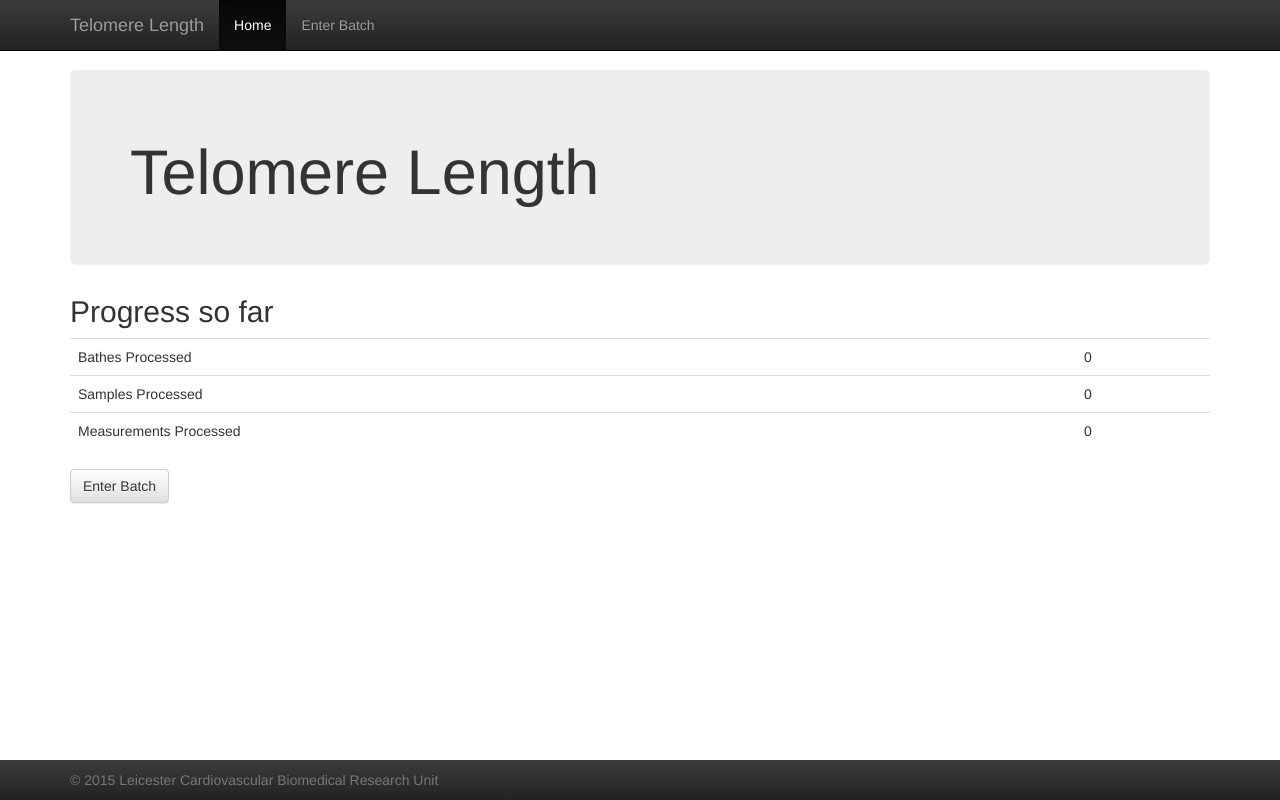
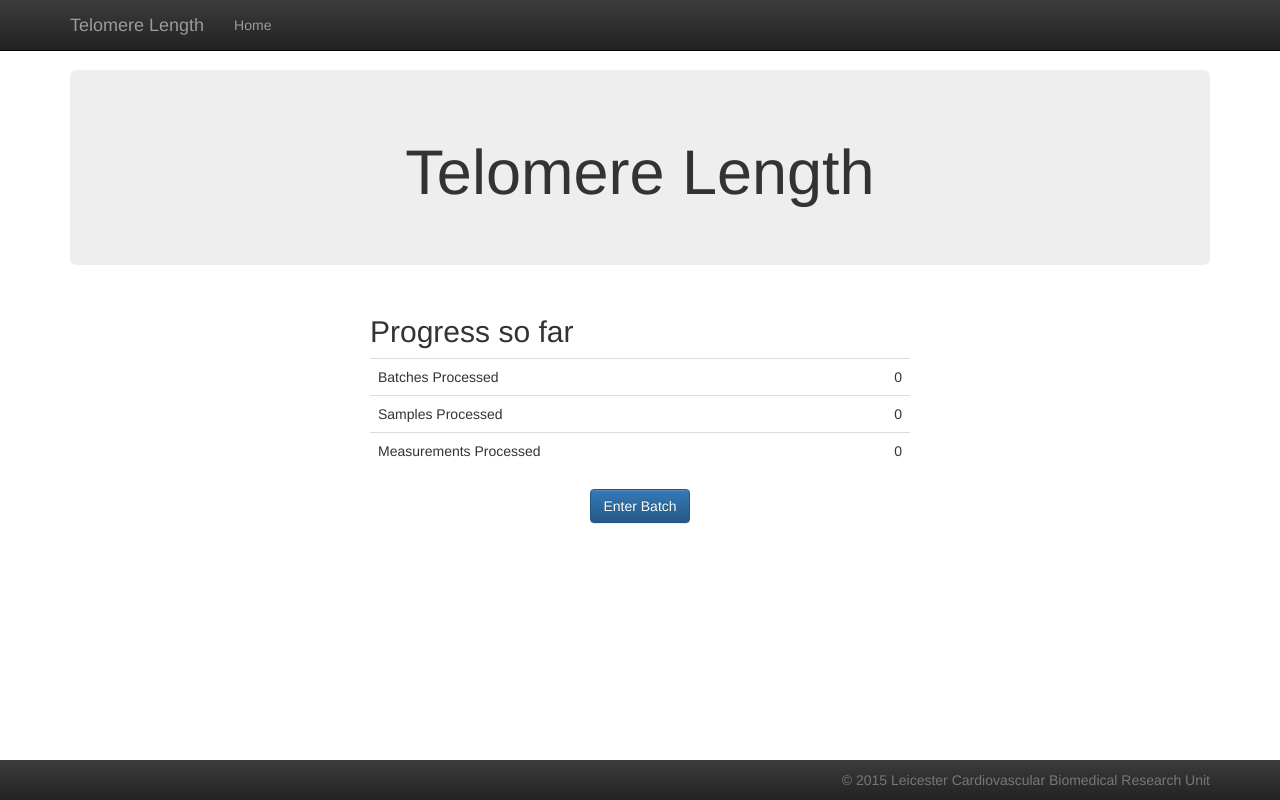
Before and after one commit to LCBRU/telomere, a Flask app: page / in a window 1280 px wide. Run offline with Flask 2, Linux system fonts and the light colour scheme; data that the repository does not hold is empty; parts of the project's set-up code (start-up, migrations or seed data) failed here and were passed over; some libraries are stand-ins or nearby versions.

Commit message:
Home screen design changes

```diff
--- a/app/templates/index.html
+++ b/app/templates/index.html
@@ -1,25 +1,27 @@
 {% extends "standardLayout.html" %}
 {% block content %}
     <div class="jumbotron">
-        <h1>Telomere Length</h1>
+        <h1 class="text-center">Telomere Length</h1>
     </div>
 
+    <div class="col-sm-6 col-sm-offset-3">
         <h2>Progress so far</h2>
-
         <table class="table">
         	<tr>
-    		<td>Bathes Processed</td>
-    		<td>{{batches}}</td>
+        		<td>Batches Processed</td>
+        		<td class="text-right">{{ '%d' | format(batches) }}</td>
         	</tr>
         	<tr>
         		<td>Samples Processed</td>
-    		<td>{{samples}}</td>
+                <td class="text-right">{{ '%d' | format(samples) }}</td>
         	</tr>
         	<tr>
         		<td>Measurements Processed</td>
-    		<td>{{measurements}}</td>
+                <td class="text-right">{{ '%d' | format(measurements) }}</td>
         	</tr>
         </table>
-
-    <a href="{{ url_for('batch_entry') }}" class="btn btn-default" role="button">Enter Batch</a>
+    </div>
+    <div class="col-sm-12 text-center">
+        <a href="{{ url_for('batch_entry') }}" class="btn btn-primary" role="button">Enter Batch</a>
+    </div>
 {% endblock %}
--- a/app/templates/standardLayout.html
+++ b/app/templates/standardLayout.html
@@ -13,8 +13,7 @@
         </div>
         <div id="navbar" class="collapse navbar-collapse">
           <ul class="nav navbar-nav">
-            <li class="active"><a href="{{ url_for('index') }}">Home</a></li>
-            <li><a href="{{ url_for('batch_entry') }}">Enter Batch</a></li>
+            <li><a href="{{ url_for('index') }}">Home</a></li>
           </ul>
           {% if current_user.username %}
               <p class="navbar-text navbar-right">{{ current_user.username }}: <a href="{{ url_for('logout') }}" class="navbar-link">Logout</a></p>
@@ -60,7 +59,7 @@
 
     <footer class="footer">
       <div class="container">
-        <p class="text-muted">&copy; {{g.year}} Leicester Cardiovascular Biomedical Research Unit</p>
+        <p class="text-muted text-right">&copy; {{g.year}} Leicester Cardiovascular Biomedical Research Unit</p>
       </div>
     </footer>
 {% endblock %}
```
Lines whose indentation alone changed are shown as unchanged.
